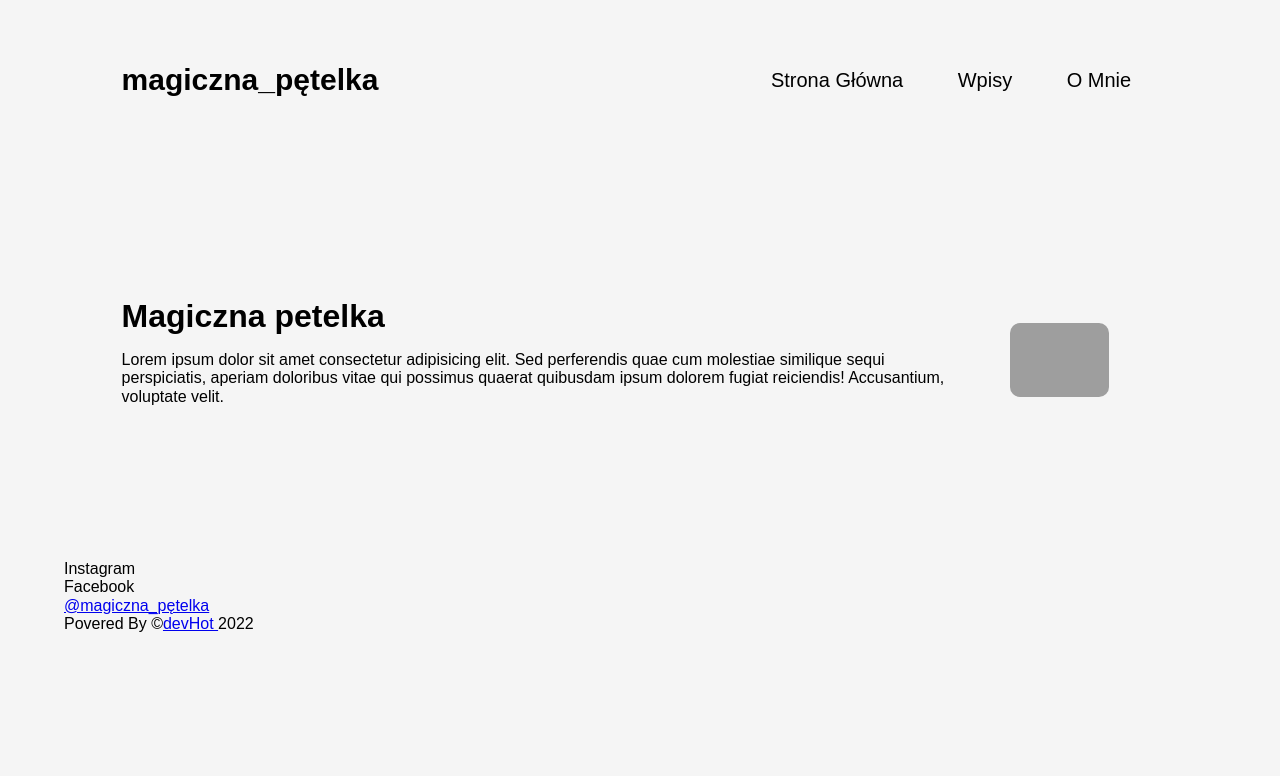
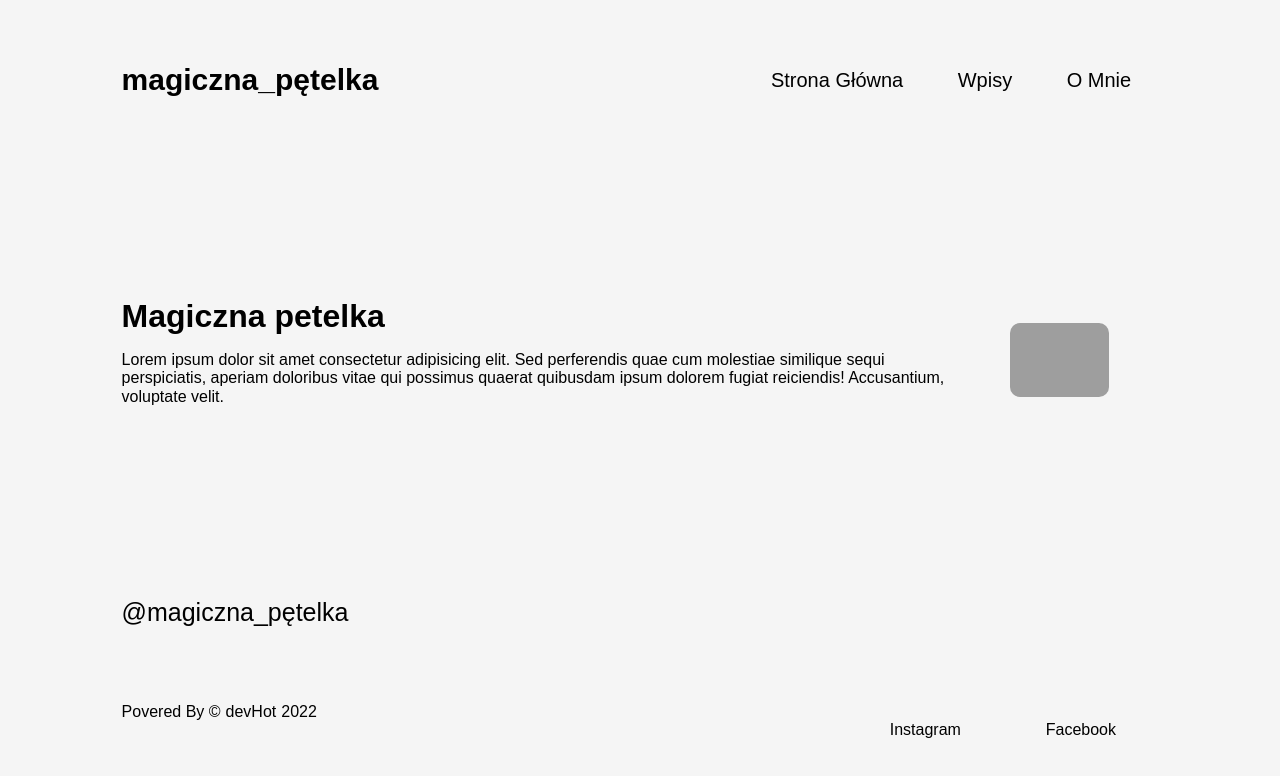
Before and after one commit to PiotrPrzekaza/gatsbyProject, a Gatsby site: page / in a window 1280 px wide. Built offline with nearby package versions, Linux system fonts and the light colour scheme; Gatsby itself is replaced by a stand-in of ours; grey boxes are pictures that could not be loaded.

Commit message:
added basic syles to footer

```diff
--- a/src/components/Bio/bio.styles.js
+++ b/src/components/Bio/bio.styles.js
@@ -9,8 +9,6 @@ const StyledBioContainer = styled.div`
   width: 70%;
   height: 80%;
   margin: 0 auto;
-  margin-top: 50px;
-  margin-bottom: 50px;
   border-radius: 20px;
   display: flex;
   justify-content: center;
--- a/src/components/BlogPosts/BlogPosts.styles.js
+++ b/src/components/BlogPosts/BlogPosts.styles.js
@@ -1,10 +1,14 @@
 import styled from 'styled-components';
 
 const BlogPostsWrapper = styled.main`
+  height: 100%;
+  width: 100%;
   display: flex;
-  justify-content: center;
   flex-direction: column;
+  flex-wrap: wrap;
+  justify-content: space-around;
   align-items: center;
+  align-content: center;
 `;
 
 const BlogPostsTitle = styled.h1`
--- a/src/components/Footer/Footer.js
+++ b/src/components/Footer/Footer.js
@@ -1,26 +1,33 @@
 import React from 'react';
 import { Link } from 'gatsby';
+import {
+  FooterSocial,
+  FooterWrapper,
+  FooterLinksWrapper,
+  FooterLogo,
+  FooterCreator,
+} from './Footer.styles';
 
 const Footer = () => {
   const currentYear = () => new Date().getFullYear();
 
   return (
-    <footer>
-      <section>
+    <FooterWrapper>
+      <FooterLinksWrapper>
+        <FooterLogo>
+          <Link to="/">@magiczna_pętelka</Link>
+        </FooterLogo>
+        <FooterCreator>
+          Povered By &copy;
+          <Link to="https://devhotblog.netlify.app/author"> devHot</Link>{' '}
+          {currentYear()}
+        </FooterCreator>
+      </FooterLinksWrapper>
+      <FooterSocial>
         <div>Instagram</div>
         <div>Facebook</div>
-      </section>
-      <section>
-        <div>
-          <Link to="/">@magiczna_pętelka</Link>
-        </div>
-        <div>
-          Povered By &copy;
-          <Link to="https://devhotblog.netlify.app/author">devHot </Link>
-          {currentYear()}
-        </div>
-      </section>
-    </footer>
+      </FooterSocial>
+    </FooterWrapper>
   );
 };
 
--- a/src/components/Footer/Footer.styles.js
+++ b/src/components/Footer/Footer.styles.js
@@ -0,0 +1,59 @@
+import styled from 'styled-components';
+
+const FooterWrapper = styled.footer`
+  display: flex;
+  flex-direction: row;
+  flex-wrap: wrap-reverse;
+  justify-content: space-between;
+  align-items: flex-start;
+  align-content: space-between;
+  width: 90%;
+  height: 25vh;
+  margin: 0 auto;
+`;
+
+const FooterSocial = styled.section`
+  display: flex;
+  justify-content: space-around;
+  align-items: center;
+  width: 30%;
+  height: 30%;
+`;
+
+const FooterLinksWrapper = styled.section`
+  display: flex;
+  width: 30%;
+  height: 100%;
+  flex-direction: column;
+  flex-wrap: wrap;
+  justify-content: space-around;
+  align-items: flex-start;
+  align-content: center;
+`;
+const FooterLogo = styled.div`
+  font-size: 2.5rem;
+  width: 100%;
+  a {
+    display: block;
+    color: black;
+    text-decoration: none;
+  }
+`;
+
+const FooterCreator = styled.div`
+  display: flex;
+  gap: 5px;
+  width: 100%;
+  a {
+    color: black;
+    text-decoration: none;
+  }
+`;
+
+export {
+  FooterWrapper,
+  FooterSocial,
+  FooterLinksWrapper,
+  FooterLogo,
+  FooterCreator,
+};
--- a/src/styles/GlobalStyle.js
+++ b/src/styles/GlobalStyle.js
@@ -8,6 +8,7 @@ const GlobalStyle = createGlobalStyle`
     box-sizing: border-box;
     background-color:#f5f5f5;
     width: 90vw;
+    height: 100vh;
     margin: 0 auto;
   }
   *,
```
